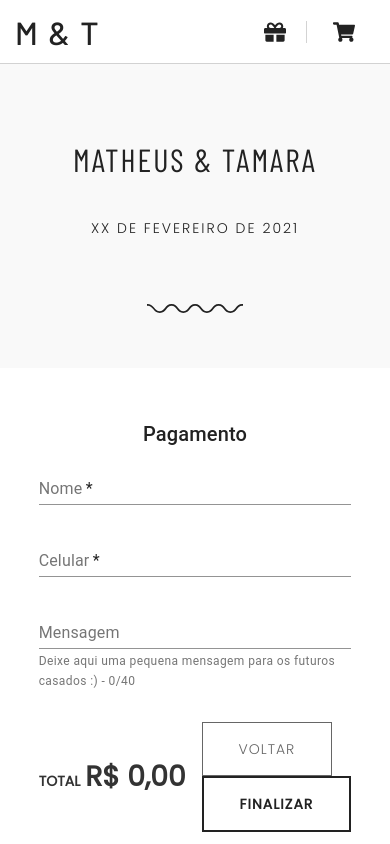
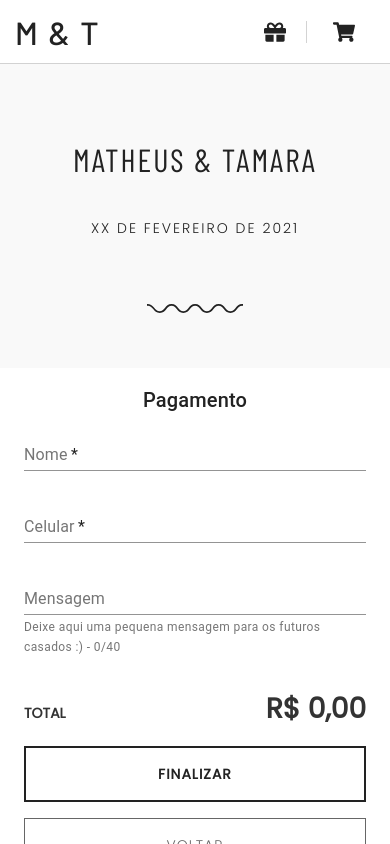
Before and after one commit to gab618/cha-de-panela, a React (Create React App) app: page /cart in a window 390 px wide. Both pictures are taken after a click on the button "PRÓXIMO PASSO". Shown: the top 844 px of the page. Built offline with nearby package versions, Linux system fonts and the light colour scheme.

Commit message:
mobile checkout

```diff
--- a/src/components/ButtonSecondary/index.js
+++ b/src/components/ButtonSecondary/index.js
@@ -2,8 +2,12 @@ import React from 'react';
 
 import { Container } from './styles';
 
-function ButtonSecondary({ text, type }) {
-  return <Container type={type}>{text}</Container>;
+function ButtonSecondary({ text, type, onClick }) {
+  return (
+    <Container onClick={onClick} type={type}>
+      {text}
+    </Container>
+  );
 }
 
 export default ButtonSecondary;
--- a/src/components/Checkout/index.js
+++ b/src/components/Checkout/index.js
@@ -105,7 +105,7 @@ function Checkout({ total, setStep, cart }) {
                   <span>TOTAL</span>
                   <strong>{formatBRL(total)}</strong>
                 </Total>
-                <div>
+                <div className="checkout-buttons">
                   <ButtonSecondary
                     text="Voltar"
                     type="button"
--- a/src/components/Checkout/styles.js
+++ b/src/components/Checkout/styles.js
@@ -6,6 +6,22 @@ export const Container = styled.div`
     display: flex;
     justify-content: space-between;
     align-items: center;
+    width: 100%;
+
+    @media (max-width: 768px) {
+      flex-direction: column;
+      .checkout-buttons {
+        display: flex;
+        flex-direction: column-reverse;
+        width: 100%;
+
+        button {
+          width: 100%;
+          margin-top: 16px;
+          margin-left: 0;
+        }
+      }
+    }
 
     button {
       margin-left: 16px;
@@ -25,6 +41,11 @@ export const Total = styled.div`
     color: #333;
     font-size: 28px;
     margin-left: 5px;
+  }
+
+  @media (max-width: 768px) {
+    min-width: 100%;
+    justify-content: space-between;
   }
 `;
 
@@ -65,4 +86,6 @@ export const CheckoutWrapper = styled.div`
   align-items: center;
   padding: 50px 95px;
   background: #fff;
+  @media (max-width: 768px) {
+    padding: 16px 24px;
 `;
```
